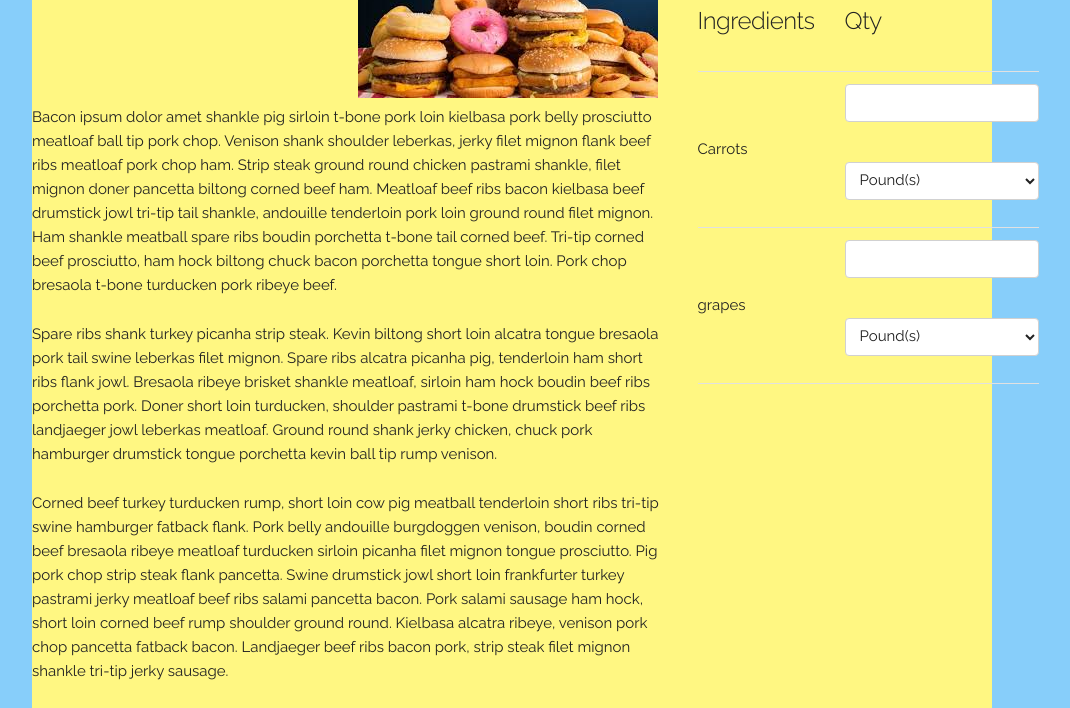
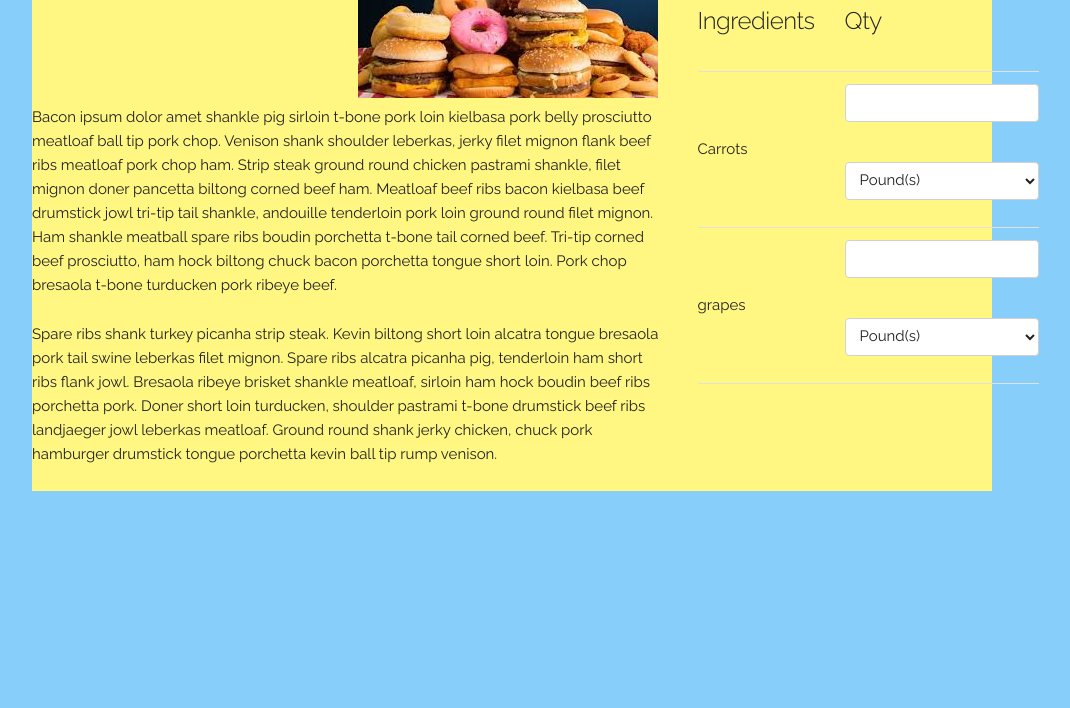
Before and after one commit to ethanzander/WUTZ4DINNA, a plain HTML site: page index.html in a window 1280 px wide. Shown: the part 601-1309 px from the top of the page, without its empty margins (128-1198 px from the left). After the commit the page ends 1092 px from the top, so only its background shows below. Drawn offline with Linux system fonts and the light colour scheme.

Commit message:
helpfromJason

```diff
--- a/index.html
+++ b/index.html
@@ -29,7 +29,7 @@
   <link rel="icon" type="image/ico" href="images/favicon.ico">
 
 </head>
-
+<!-- help from jason -->
 <body>
 
   <!-- Primary Page Layout
@@ -74,7 +74,7 @@
       <div class="one-third column u-pull-left">
         <h4>Tell Us Watcha Got?</h4>
         <img width="60%" src="images/fatbastard.jpg" alt="FatBastard">
-      </div>
+    </div>
 
       <!--Stuff I have in my fridge
     ____________________________________________________  -->
@@ -113,20 +113,15 @@
             ground round chicken pastrami shankle, filet mignon doner pancetta biltong corned beef ham. Meatloaf beef ribs
             bacon kielbasa beef drumstick jowl tri-tip tail shankle, andouille tenderloin pork loin ground round filet mignon.
             Ham shankle meatball spare ribs boudin porchetta t-bone tail corned beef. Tri-tip corned beef prosciutto, ham
-            hock biltong chuck bacon porchetta tongue short loin. Pork chop bresaola t-bone turducken pork ribeye beef.</p>
+            hock biltong chuck bacon porchetta tongue short loin. Pork chop bresaola t-bone turducken pork ribeye beef.
+          </p>
 
           <p>Spare ribs shank turkey picanha strip steak. Kevin biltong short loin alcatra tongue bresaola pork tail swine leberkas
             filet mignon. Spare ribs alcatra picanha pig, tenderloin ham short ribs flank jowl. Bresaola ribeye brisket shankle
             meatloaf, sirloin ham hock boudin beef ribs porchetta pork. Doner short loin turducken, shoulder pastrami t-bone
             drumstick beef ribs landjaeger jowl leberkas meatloaf. Ground round shank jerky chicken, chuck pork hamburger
-            drumstick tongue porchetta kevin ball tip rump venison.</p>
-
-          <p>Corned beef turkey turducken rump, short loin cow pig meatball tenderloin short ribs tri-tip swine hamburger fatback
-            flank. Pork belly andouille burgdoggen venison, boudin corned beef bresaola ribeye meatloaf turducken sirloin
-            picanha filet mignon tongue prosciutto. Pig pork chop strip steak flank pancetta. Swine drumstick jowl short
-            loin frankfurter turkey pastrami jerky meatloaf beef ribs salami pancetta bacon. Pork salami sausage ham hock,
-            short loin corned beef rump shoulder ground round. Kielbasa alcatra ribeye, venison pork chop pancetta fatback
-            bacon. Landjaeger beef ribs bacon pork, strip steak filet mignon shankle tri-tip jerky sausage.</p>
+            drumstick tongue porchetta kevin ball tip rump venison.
+          </p>
         </div>
       </div>
       <!--Shopping List
```
Also changed, not shown: 1 other file.
